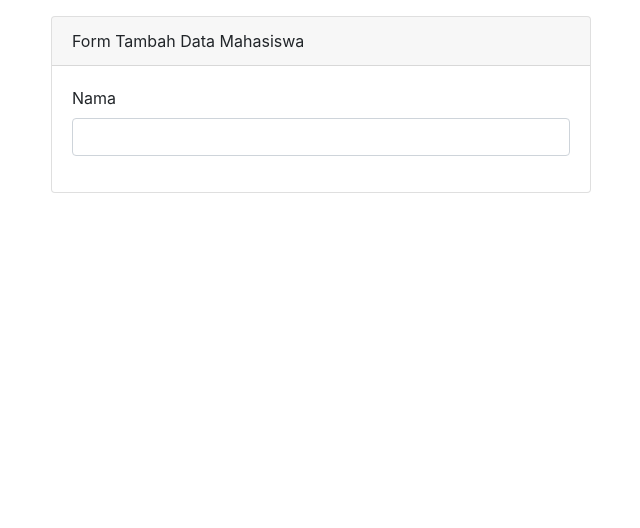
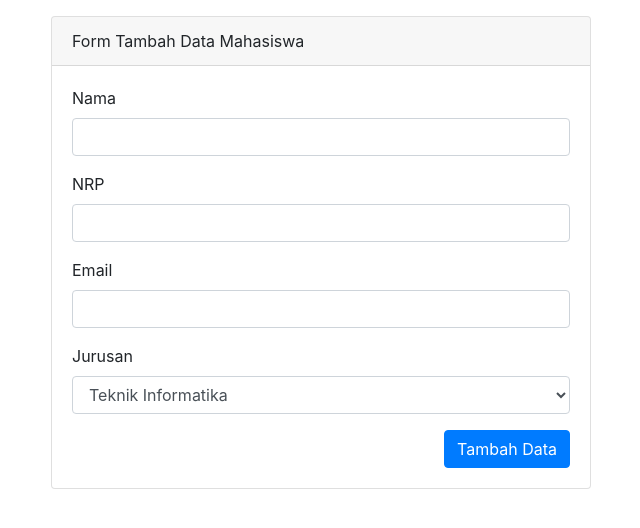
Before and after one commit to Rismawati266/ci-app, a CodeIgniter app: page /ci-app/mahasiswa/tambah in a window 1280 px wide. Shown: the part 56-584 px from the top of the page, without its empty margins (34-674 px from the left). Run offline with CodeIgniter, Linux system fonts and the light colour scheme.

Commit message:
menambahkan combo box untuk pilihan jurusan, membuat button untuk tambah, dan membuat link untuk menuju ke tambah

```diff
--- a/application/views/mahasiswa/index.php
+++ b/application/views/mahasiswa/index.php
@@ -2,7 +2,7 @@
 
 	<div class="row mt-3">
 		<div class="col-md-6">
-			<a href="" class="btn btn-primary">Tambah Data Mahasiswa</a>
+			<a href="<?= base_url(); ?>mahasiswa/tambah" class="btn btn-primary">Tambah Data Mahasiswa</a>
 		</div>
 	</div>
 
--- a/application/views/mahasiswa/tambah.php
+++ b/application/views/mahasiswa/tambah.php
@@ -13,6 +13,30 @@
     					<label for="nama">Nama</label>
     					<input type="text" class="form-control" id="nama">
   					</div>
+  					<div class="form-group">
+    					<label for="nrp">NRP</label>
+    					<input type="number" class="form-control" id="nrp">
+  					</div>
+  					<div class="form-group">
+    					<label for="email">Email</label>
+    					<input type="text" class="form-control" id="email">
+  					</div>
+  					<div class="form-group">
+    					<label for="jurusan">Jurusan</label>
+    					<select class="form-control" id="jurusan" name="jurusan">
+	      					<option value="Teknik Informatika">Teknik Informatika</option>
+	      					<option value="Teknik Mesin">Teknik Mesin</option>
+	      					id="jurusan" name="jurusan">
+	      					<option value="Teknik Industri">Teknik Industri</option>
+	      					id="jurusan" name="jurusan">
+	      					<option value="Teknik Pangan">Teknik Pangan</option>
+	      					id="jurusan" name="jurusan">
+	      					<option value="Teknik Planologi">Teknik Planologi</option>
+	      					id="jurusan" name="jurusan">
+	      					<option value="Teknik Lingkungan">Teknik Lingkungan</option>
+    					</select>
+  					</div>
+  					<button type="submit" name="tambah" class="btn btn-primary float-right">Tambah Data</button>
 				</form>
   				</div>
 			</div>
```
